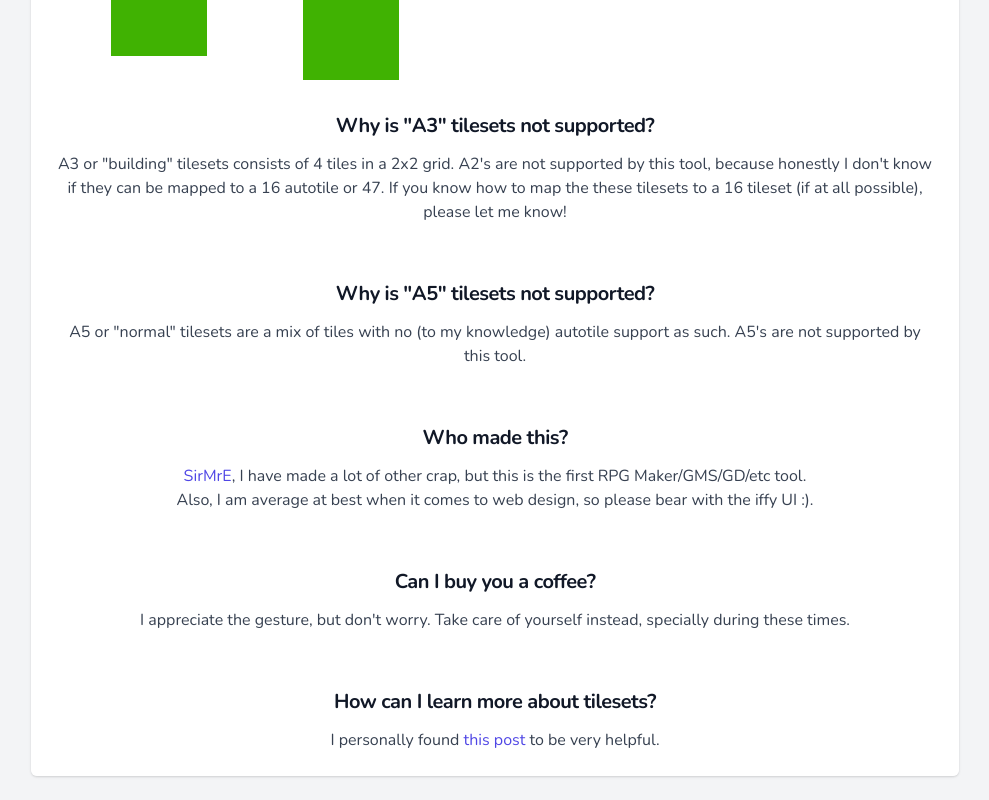
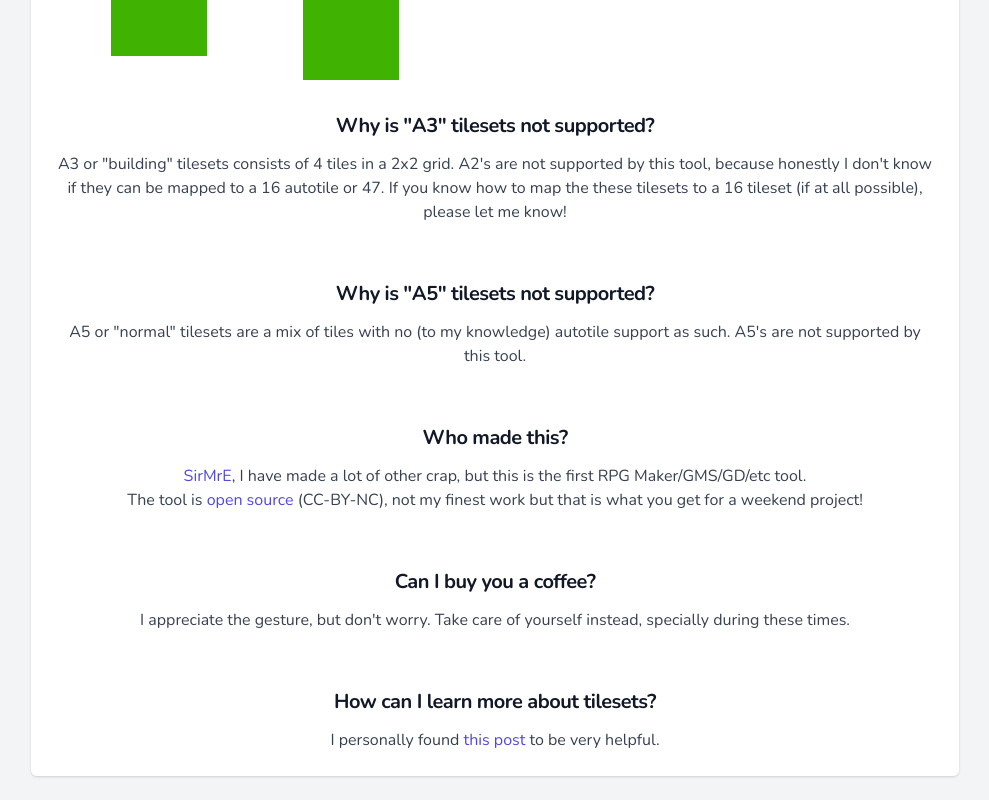
Before and after one commit to MrEliasen/tileset-converter, a Vue app: page / in a window 1280 px wide. Shown: the part 1716-2516 px from the top of the page, without its empty margins (145-1134 px from the left). Built offline with nearby package versions, Linux system fonts and the light colour scheme.

Commit message:
update faq with source link and license

```diff
--- a/src/App.vue
+++ b/src/App.vue
@@ -129,7 +129,7 @@
                                 </h3>
                                 <p class="text-base text-gray-700 mb-6">
                                     <a href="https://sirmre.com" class="font-medium text-indigo-600 hover:text-indigo-500 focus-within:outline-none">SirMrE</a>, I have made a lot of other crap, but this is the first RPG Maker/GMS/GD/etc tool.<br>
-                                    Also, I am average at best when it comes to web design, so please bear with the iffy UI :).
+                                    The tool is <a href="https://github.com/MrEliasen/tileset-converter" class="font-medium text-indigo-600 hover:text-indigo-500 focus-within:outline-none">open source</a> (CC-BY-NC), not my finest work but that is what you get for a weekend project!
                                 </p>
 
                             </div>
```
Also changed, not shown: 1 other file (tests, documents, lock files or other folders).
